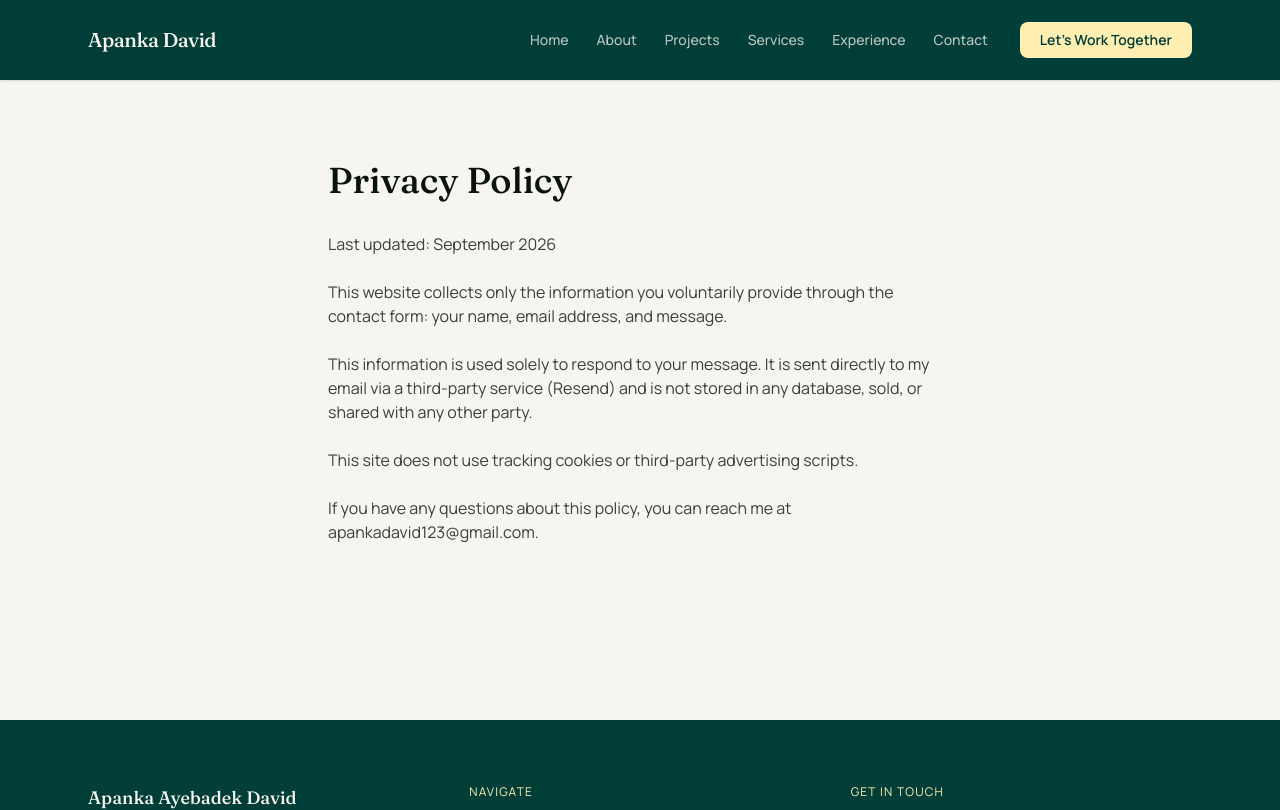
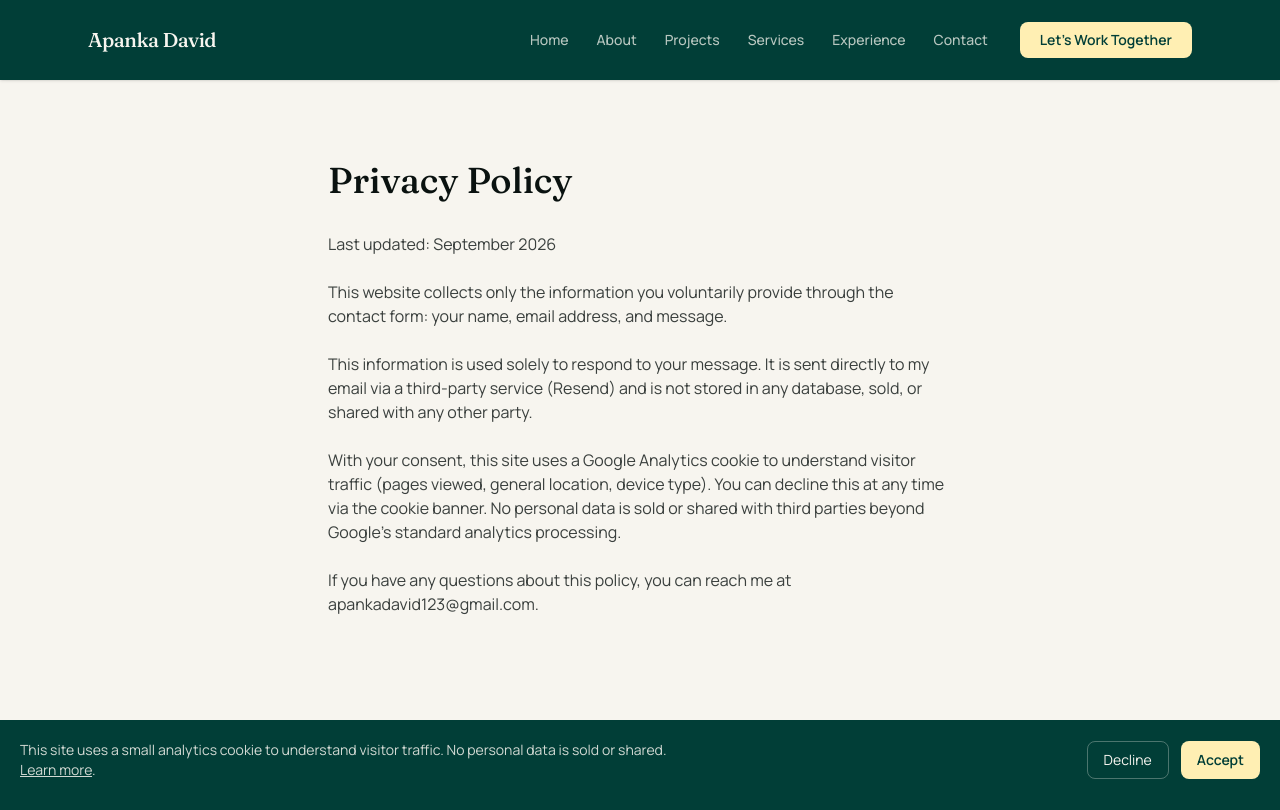
Before and after one commit to apankadavid/apanka-portfolio, a Next.js app: page /privacy in a window 1280 px wide. Shown: the top 810 px of the page. Built offline with nearby package versions, Linux system fonts and the light colour scheme.

Commit message:
Add cookie consent banner gating Google Analytics

```diff
--- /dev/null
+++ b/app/components/CookieBanner.tsx
@@ -0,0 +1,65 @@
+"use client";
+
+import { useState } from "react";
+import Script from "next/script";
+
+export default function CookieBanner() {
+  const [consent, setConsent] = useState<"pending" | "accepted" | "declined">(() => {
+    if (typeof window === "undefined") {
+      return "pending";
+    }
+
+    const stored = window.localStorage.getItem("cookie-consent");
+    return stored === "accepted" || stored === "declined" ? stored : "pending";
+  });
+
+  function handleChoice(choice: "accepted" | "declined") {
+    window.localStorage.setItem("cookie-consent", choice);
+    setConsent(choice);
+  }
+
+  return (
+    <>
+      {consent === "accepted" && (
+        <>
+          <Script
+            src="https://www.googletagmanager.com/gtag/js?id=G-BXJ8J49T3Y"
+            strategy="afterInteractive"
+          />
+          <Script id="google-analytics" strategy="afterInteractive">
+            {`
+              window.dataLayer = window.dataLayer || [];
+              function gtag(){dataLayer.push(arguments);}
+              gtag('js', new Date());
+              gtag('config', 'G-BXJ8J49T3Y');
+            `}
+          </Script>
+        </>
+      )}
+
+      {consent === "pending" && (
+        <div className="fixed bottom-0 left-0 right-0 z-50 bg-deep-green text-paper p-5 flex flex-col sm:flex-row items-center justify-between gap-4">
+          <p className="text-sm text-paper/85 max-w-2xl">
+            This site uses a small analytics cookie to understand visitor
+            traffic. No personal data is sold or shared.{" "}
+            <a href="/privacy" className="underline">Learn more</a>.
+          </p>
+          <div className="flex gap-3 shrink-0">
+            <button
+              onClick={() => handleChoice("declined")}
+              className="text-sm px-4 py-2 rounded-lg border border-paper/30 hover:bg-paper/10"
+            >
+              Decline
+            </button>
+            <button
+              onClick={() => handleChoice("accepted")}
+              className="text-sm px-4 py-2 rounded-lg bg-cream text-deep-green font-semibold"
+            >
+              Accept
+            </button>
+          </div>
+        </div>
+      )}
+    </>
+  );
+}
--- a/app/components/Footer.tsx
+++ b/app/components/Footer.tsx
@@ -1,3 +1,4 @@
+import Link from "next/link";
 import { FaLinkedin, FaGithub, FaInstagram } from "react-icons/fa";
 
 export default function Footer() {
@@ -45,11 +46,11 @@ export default function Footer() {
         <div>
           <h3 className="text-xs uppercase tracking-widest text-cream mb-4">Navigate</h3>
           <ul className="space-y-2 text-sm text-paper/80">
-            <li><a href="/about" className="hover:text-cream">About</a></li>
-            <li><a href="/projects" className="hover:text-cream">Projects</a></li>
-            <li><a href="/services" className="hover:text-cream">Services</a></li>
-            <li><a href="/experience" className="hover:text-cream">Experience</a></li>
-            <li><a href="/contact" className="hover:text-cream">Contact</a></li>
+            <li><Link href="/about" className="hover:text-cream">About</Link></li>
+            <li><Link href="/projects" className="hover:text-cream">Projects</Link></li>
+            <li><Link href="/services" className="hover:text-cream">Services</Link></li>
+            <li><Link href="/experience" className="hover:text-cream">Experience</Link></li>
+            <li><Link href="/contact" className="hover:text-cream">Contact</Link></li>
           </ul>
         </div>
 
@@ -62,8 +63,8 @@ export default function Footer() {
         <div className="mx-auto max-w-6xl px-6 py-5 flex flex-col sm:flex-row sm:justify-between gap-2 text-xs text-paper/60 text-center sm:text-left">
           <p>&copy; {new Date().getFullYear()} Apanka Ayebadek David. Built with Next.js.</p>
           <div className="flex gap-4 justify-center">
-            <a href="/privacy" className="hover:text-cream">Privacy Policy</a>
-            <a href="/terms" className="hover:text-cream">Terms of Service</a>
+            <Link href="/privacy" className="hover:text-cream">Privacy Policy</Link>
+            <Link href="/terms" className="hover:text-cream">Terms of Service</Link>
           </div>
         </div>
       </div>
--- a/app/components/Hero.tsx
+++ b/app/components/Hero.tsx
@@ -1,7 +1,7 @@
 "use client";
 
 import { useState } from "react";
-import { motion, AnimatePresence, useReducedMotion } from "framer-motion";
+import { motion, useReducedMotion } from "framer-motion";
 import Image from "next/image";
 import { roles } from "../data/roles";
 
--- a/app/components/ProjectsList.tsx
+++ b/app/components/ProjectsList.tsx
@@ -1,6 +1,5 @@
 "use client";
 
-import { useState } from "react";
 import Image from "next/image";
 import Link from "next/link";
 import { useRouter, useSearchParams } from "next/navigation";
--- a/app/layout.tsx
+++ b/app/layout.tsx
@@ -3,7 +3,7 @@ import { Fraunces, Manrope } from "next/font/google";
 import "./globals.css";
 import Header from "./components/Header";
 import Footer from "./components/Footer";
-import Script from "next/script";
+import CookieBanner from "./components/CookieBanner";
 
 const fraunces = Fraunces({
   variable: "--font-fraunces",
@@ -45,19 +45,8 @@ export default function RootLayout({ children }: LayoutProps<"/">) {
       <body className="min-h-full flex flex-col font-manrope bg-[#F7F5EF] text-[#0A1210]">
         <Header />
         <div className="flex-1">{children}</div>
-        <Script
-          src="https://www.googletagmanager.com/gtag/js?id=G-BXJ8J49T3Y"
-          strategy="afterInteractive"
-        />
-        <Script id="google-analytics" strategy="afterInteractive">
-          {`
-            window.dataLayer = window.dataLayer || [];
-            function gtag(){dataLayer.push(arguments);}
-            gtag('js', new Date());
-            gtag('config', 'G-BXJ8J49T3Y');
-          `}
-        </Script>
         <Footer />
+        <CookieBanner />
       </body>
     </html>
   );
--- a/app/privacy/page.tsx
+++ b/app/privacy/page.tsx
@@ -14,8 +14,11 @@ export default function Privacy() {
           not stored in any database, sold, or shared with any other party.
         </p>
         <p>
-          This site does not use tracking cookies or third-party advertising
-          scripts.
+          With your consent, this site uses a Google Analytics cookie to understand
+          visitor traffic (pages viewed, general location, device type). You can
+          decline this at any time via the cookie banner. No personal data is sold
+          or shared with third parties beyond Google&apos;s standard analytics
+          processing.
         </p>
         <p>
           If you have any questions about this policy, you can reach me at{" "}
```
